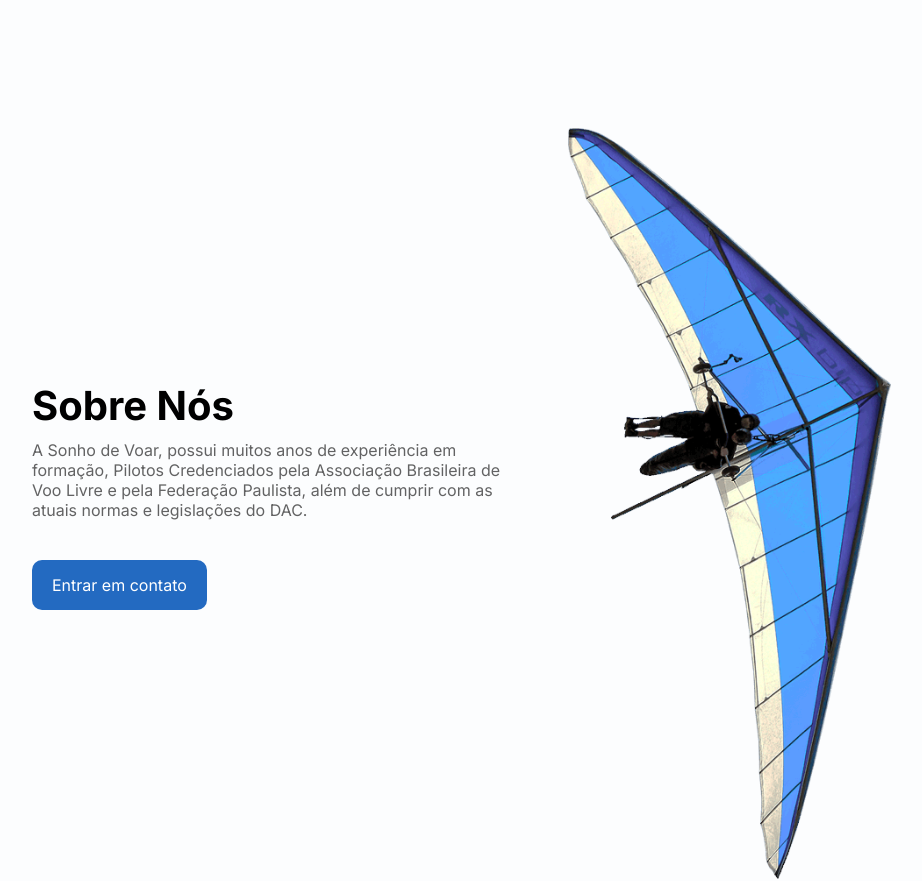
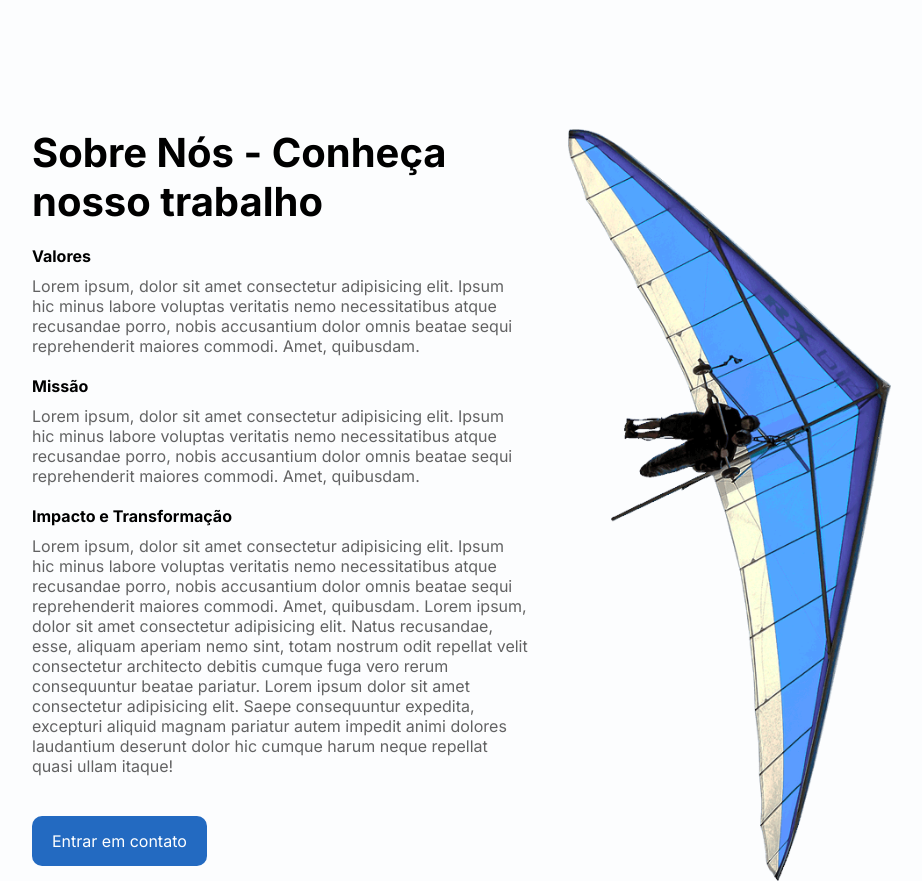
Before and after one commit to mayara-nicacio-dev/site_zonaOrganica, a plain HTML site: page index.html in a window 1280 px wide. Shown: the part 840-1721 px from the top of the page, without its empty margins (72-994 px from the left). Drawn offline with Linux system fonts and the light colour scheme.

Commit message:
Alterações 2

```diff
--- a/index.html
+++ b/index.html
@@ -35,7 +35,7 @@
             <section class="banner">
                 <div class="banner-text">
                     <h1>Zona Orgânica</h1>
-                    <p>Produtos orgânicos e saúdaveis, direto do campo para você.
+                    <p>Produtos orgânicos e saúdaveis, direto do campo para você
                     <p>Alimente essa idéia, alimete-se bem!!!</p>
                     </p>
                     <a href="contato.html" class="btn animate-btn">Entrar em contato</a>
@@ -49,10 +49,27 @@
     <section class="faca-mais">
         <div class="container">
             <div class="faca-mais-text">
-                <h3>Sobre Nós</h3>
-                <p>A Sonho de Voar, possui muitos anos de experiência em formação,
-                    Pilotos Credenciados pela Associação Brasileira de Voo Livre e pela Federação Paulista,
-                    além de cumprir com as atuais normas e legislações do DAC.</p>
+                <h3>Sobre Nós - Conheça nosso trabalho</h3>
+                <p></p>
+
+                <h4>Valores</h4>
+                <p>Lorem ipsum, dolor sit amet consectetur adipisicing elit. Ipsum hic minus labore voluptas
+                     veritatis nemo necessitatibus atque recusandae porro, nobis accusantium dolor omnis beatae sequi reprehenderit maiores commodi.
+                     Amet, quibusdam.</p>
+
+                <h4>Missão</h4>
+                <p>Lorem ipsum, dolor sit amet consectetur adipisicing elit. Ipsum hic minus labore voluptas
+                    veritatis nemo necessitatibus atque recusandae porro, nobis accusantium dolor omnis beatae sequi reprehenderit maiores commodi.
+                    Amet, quibusdam.</p>
+
+                <h4>Impacto e Transformação</h4>
+                <p>Lorem ipsum, dolor sit amet consectetur adipisicing elit. Ipsum hic minus labore voluptas
+                    veritatis nemo necessitatibus atque recusandae porro, nobis accusantium dolor omnis beatae sequi reprehenderit maiores commodi.
+                    Amet, quibusdam. Lorem ipsum, dolor sit amet consectetur adipisicing elit. Natus recusandae, esse, aliquam aperiam nemo sint,
+                    totam nostrum odit repellat velit consectetur architecto debitis cumque fuga vero rerum consequuntur beatae pariatur. Lorem ipsum
+                    dolor sit amet consectetur adipisicing elit. Saepe consequuntur expedita,
+                    excepturi aliquid magnam pariatur autem impedit animi dolores laudantium deserunt dolor hic cumque harum neque repellat quasi ullam itaque!</p>
+
 
                 <a href="contato.html" class="btn animate-btn">Entrar em contato</a>
             </div>
```
Also changed, not shown: images/7a7eea89ec18a43c343efe9b5421164a.png (renamed from images/img-pi/7a7eea89ec18a43c343efe9b5421164a.png), images/Certidão de Casamento.jpg (deleted), images/diversas.jpg (renamed from images/img-pi/diversas.jpg), images/feirinha orgânica.jpg (renamed from images/img-pi/feirinha orgânica.jpg), images/trator-2.png (renamed from images/img-pi/6fa7bd7dc61fb8b65524eb4738f1364d.png), images/trator.png (renamed from images/img-pi/trator.png), 9 other files.
